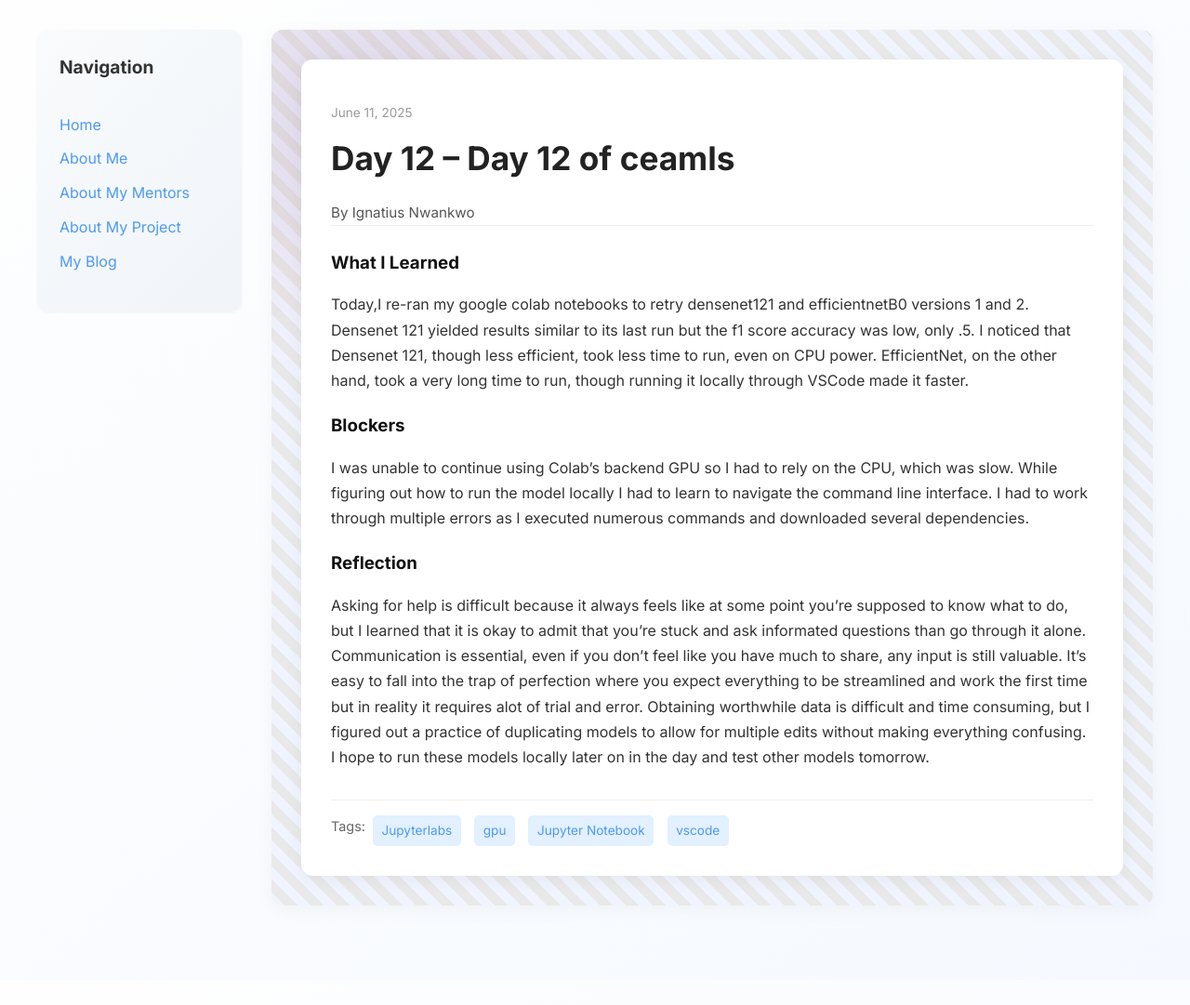
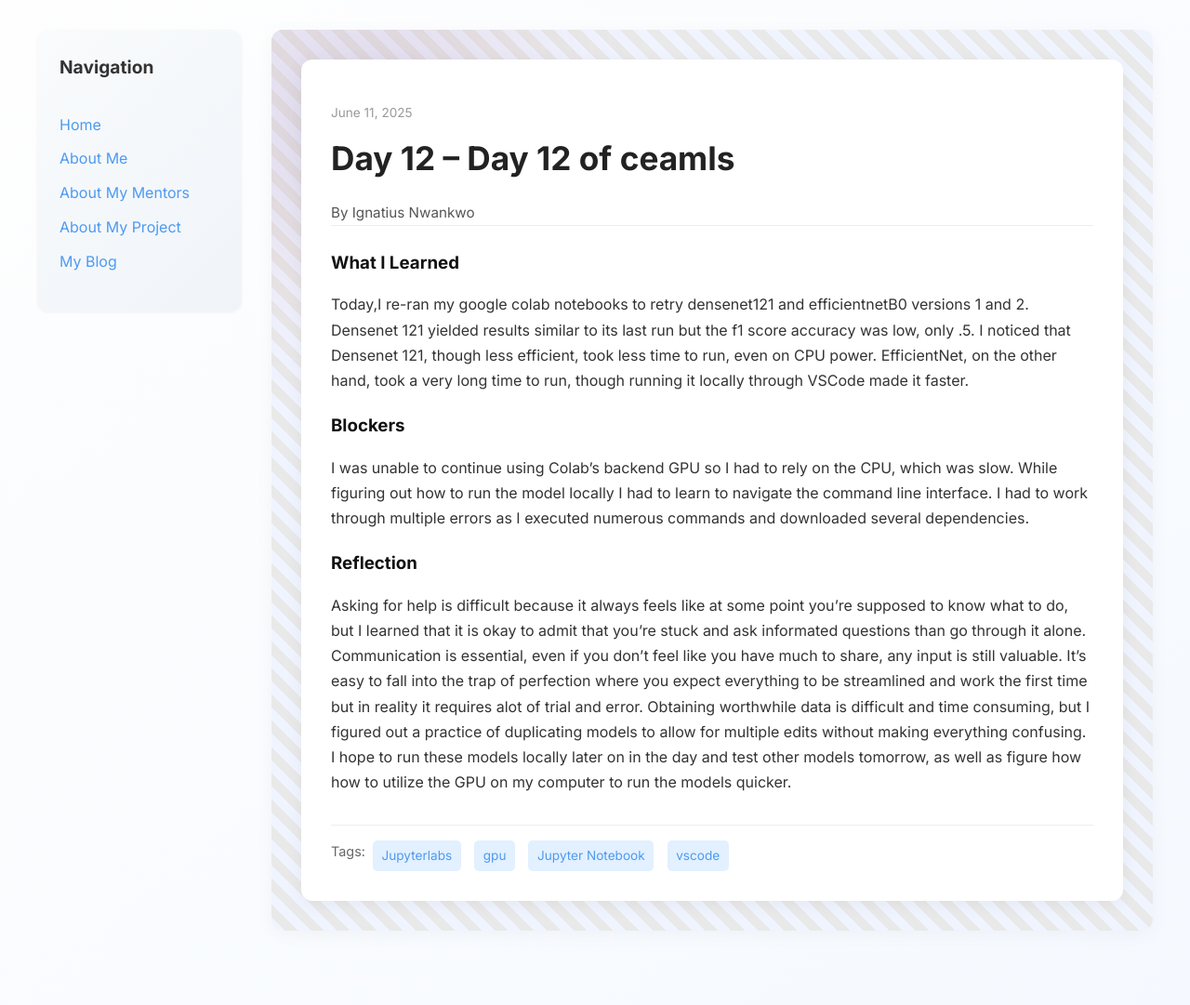
Before and after one commit to toxhi/toxhi.github.io, a Jekyll site: the page built from _posts/2025-06-11-day-12.md, in a window 1280 px wide. Shown: the whole page at 93% size. Built offline with Jekyll 4.4.1, drawn with Linux system fonts in a browser that asks for light colours; before the commit the page ends 1054 px from its top, so only the background shows below that.

Commit message:
Update 2025-06-11-day-12.md

```diff
--- a/_posts/2025-06-11-day-12.md
+++ b/_posts/2025-06-11-day-12.md
@@ -13,5 +13,5 @@
   I was unable to continue using Colab’s backend GPU so I had to rely on the CPU, which was slow. While figuring out how to run the model locally I had to learn to navigate the command line interface. I had to work through multiple errors as I executed numerous commands and downloaded several dependencies.
 
 reflection: |
-  Asking for help is difficult because it always feels like at some point you’re supposed to know what to do, but I learned that it is okay to admit that you're stuck and ask informated questions than go through it alone. Communication is essential, even if you don’t feel like you have much to share, any input is still valuable. It’s easy to fall into the trap of perfection where you expect everything to be streamlined and work the first time but in reality it requires alot of trial and error. Obtaining worthwhile data is difficult and time consuming, but I figured out a practice of duplicating models to allow for multiple edits without making everything confusing. I hope to run these models locally later on in the day and test other models tomorrow.
+  Asking for help is difficult because it always feels like at some point you’re supposed to know what to do, but I learned that it is okay to admit that you're stuck and ask informated questions than go through it alone. Communication is essential, even if you don’t feel like you have much to share, any input is still valuable. It’s easy to fall into the trap of perfection where you expect everything to be streamlined and work the first time but in reality it requires alot of trial and error. Obtaining worthwhile data is difficult and time consuming, but I figured out a practice of duplicating models to allow for multiple edits without making everything confusing. I hope to run these models locally later on in the day and test other models tomorrow, as well as figure how how to utilize the GPU on my computer to run the models quicker.
 ---
```
